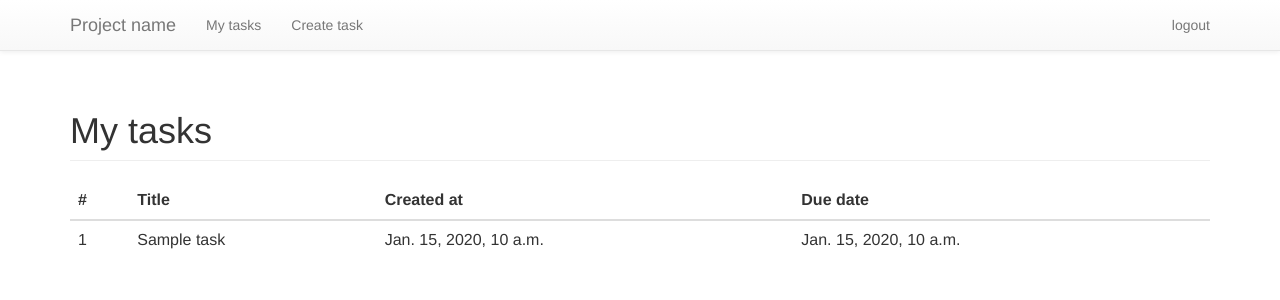
After one commit to push-and-pull/task-manager, a Django app: template src/tasks/templates/tasks/task_list.html in a window 1280 px wide. The commit adds this page. Shown: the top 300 px of the page. Run offline with Django 3.2, Linux system fonts and the light colour scheme; the template is opened without the code that fills it: most values are stand-ins (such as "Sample title", 1, 10 or a date in 2020); some libraries are stand-ins or nearby versions.

Commit message:
tasks list

```diff
--- a/src/task_manager/templates/base.html
+++ b/src/task_manager/templates/base.html
@@ -21,6 +21,7 @@
             <div class="navbar-collapse collapse">
                 <ul class="nav navbar-nav">
                     <li><a href="{% url 'tasks:my_tasks' %}">My tasks</a></li>
+                    <li><a href="{% url 'tasks:new_task' %}">Create task</a></li>
                 </ul>
                 <ul class="nav navbar-nav navbar-right">
                     <li><a href="#">logout</a></li>
--- /dev/null
+++ b/src/tasks/templates/tasks/task_list.html
@@ -0,0 +1,29 @@
+{% extends "base.html" %}
+
+{% load bootstrap_tags %}
+
+{% block title %}My tasks{% endblock %}
+
+{% block content %}
+    <h1 class="page-header">My tasks</h1>
+    <table class="table table-hover">
+        <thead>
+            <tr>
+                <th>#</th>
+                <th>Title</th>
+                <th>Created at</th>
+                <th>Due date</th>
+            </tr>
+        </thead>
+        <tbody>
+            {% for task in task_list %}
+                <tr>
+                    <td>{{ task.pk }}</td>
+                    <td>{{ task.title }}</td>
+                    <td>{{ task.created_at }}</td>
+                    <td>{{ task.due_date }}</td>
+                </tr>
+            {% endfor %}
+        </tbody>
+    </table>
+{% endblock %}
```
Also changed, not shown: src/tasks/urls.py (+3 -4 lines), src/tasks/views.py (+8 -0 lines).
